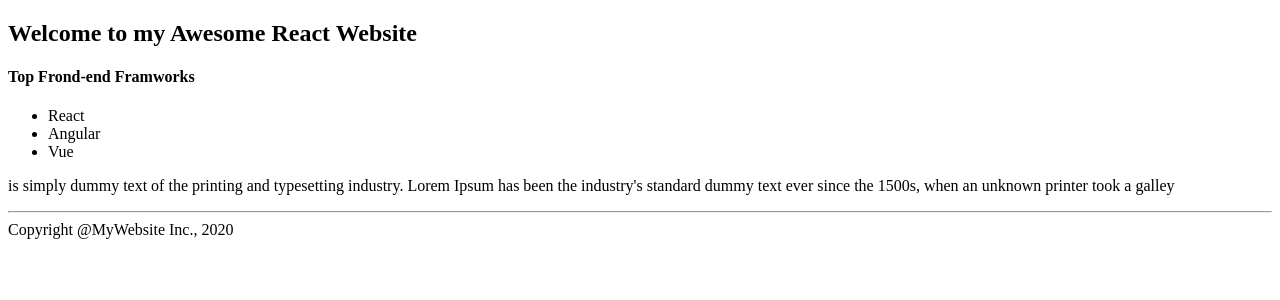
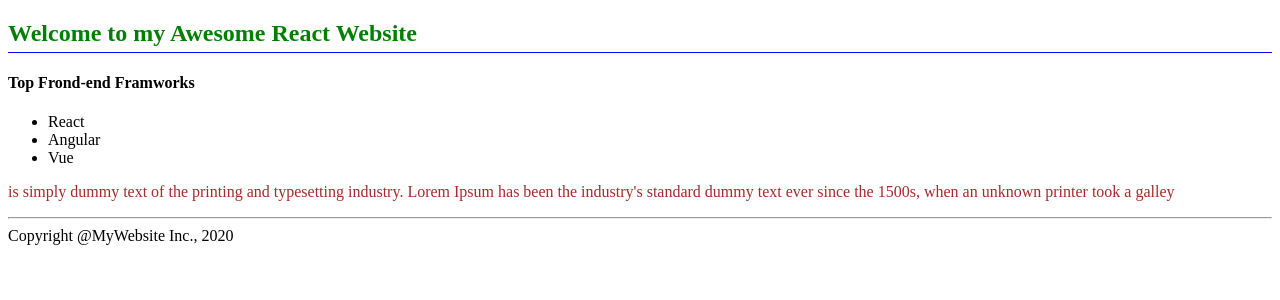
Before and after one commit to petritbajra/WebApp-React-November-2020, a React (Create React App) app: page / in a window 1280 px wide. Shown: the top 300 px of the page. Built offline with nearby package versions, Linux system fonts and the light colour scheme.

Commit message:
Created ClassName and Syle.css

```diff
--- a/src/components/Header.js
+++ b/src/components/Header.js
@@ -2,7 +2,7 @@ import React from 'react';
 
 function Header () {
     return (
-            <header>
+            <header className="header">
             <h2>Welcome to my Awesome React Website</h2>
             </header>
     )
--- a/src/index.js
+++ b/src/index.js
@@ -1,6 +1,7 @@
 import React from 'react';
 import ReactDom from 'react-dom';
 
+import './style.css';
 import App from './App';
 
 
--- /dev/null
+++ b/src/style.css
@@ -0,0 +1,12 @@
+.header {
+    border-bottom: 1px solid blue;
+    color: green;
+}
+
+.header h2 {
+        margin-bottom: 5px;
+}
+
+main p {
+    color: brown;
+}
```
